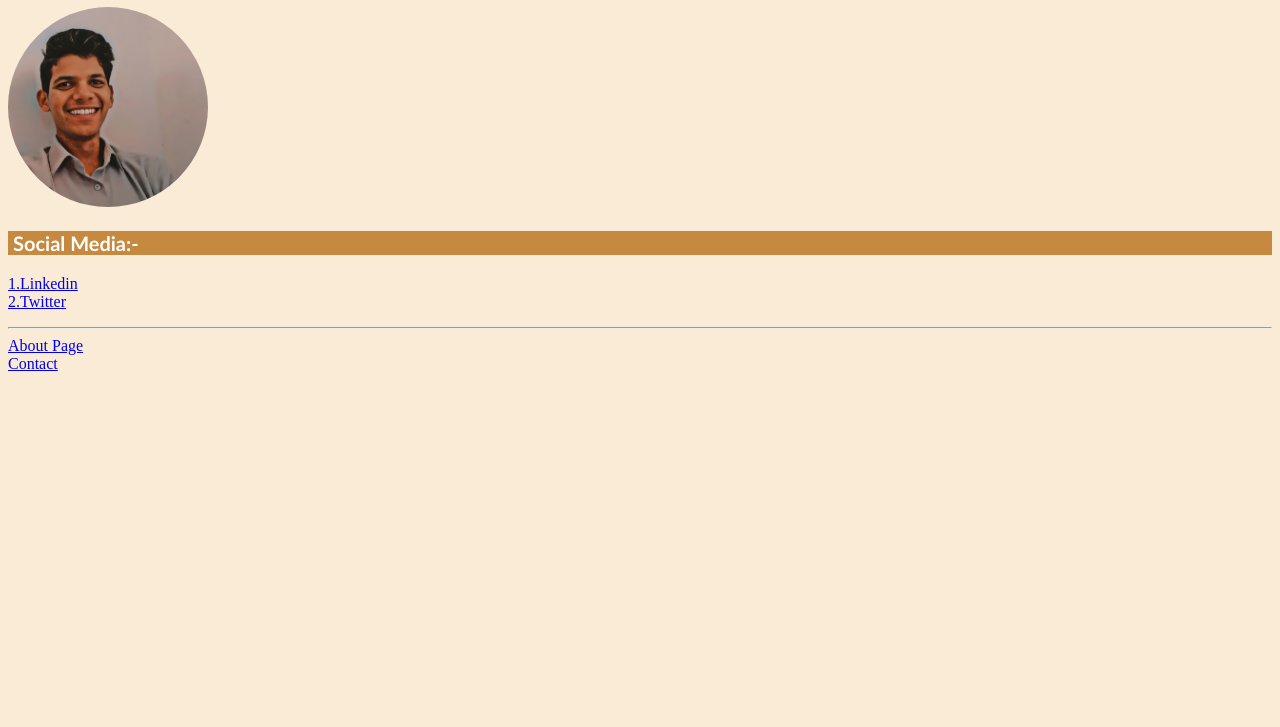
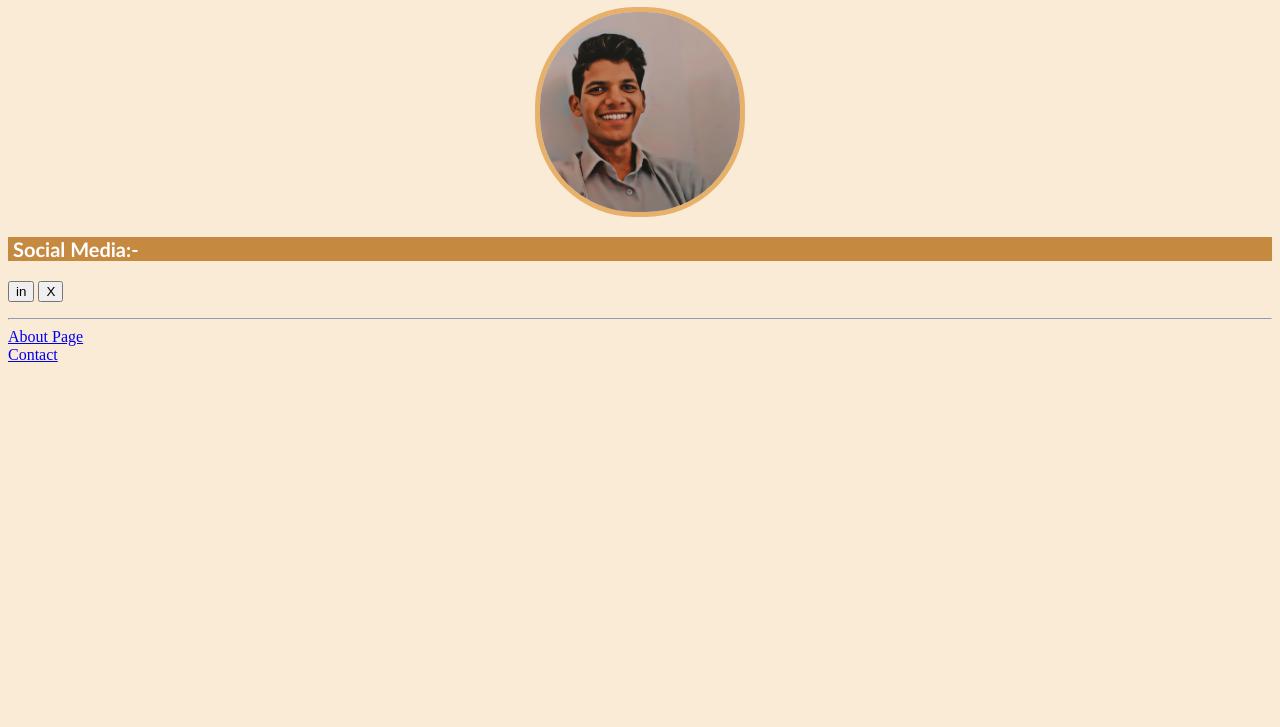
Before and after one commit to Surya-Chandra-Reddy/biopage, a plain HTML site: page index.html in a window 1280 px wide. Shown: the part 73-800 px from the top of the page. Drawn offline with Linux system fonts and the light colour scheme.

Commit message:
page updation

```diff
--- a/css/index_style.css
+++ b/css/index_style.css
@@ -9,14 +9,24 @@ body{
 }
 
 .profile{
-    border-color:#c58940;
-    border-radius: 100px;
+    display: flex;
+    width:100%;
+    height:300px;
+    justify-content: center;
+    align-items:center;
 }
 
 img{
+    display:flex;
     border-radius:100px;
+    width:200px;
+    border: 5px solid ;
+    border-color:rgb(231, 177, 107);
+    margin-left: auto;
+    margin-right:auto;
+}
 
-}
+
 
 #accounts{
     color: white;
--- a/index.html
+++ b/index.html
@@ -8,20 +8,28 @@
 </head>
 <body>
     <div id="name">
-        <h1>Venkata Surya Chandra Reddy Endla</h1>
+        <h1>VENKATA SURYA CHANDRA REDDY ENDLA</h1>
     </div>
 
     <div id="profile">
-        <img src="./images/Pic.jpg"
-        width="200"
-    >
+        <img src="./images/Pic.jpg">
     </div>
 
-    <h3 id="accounts">Social Media:-</h3>
-    <p>
-        <a href="https://www.linkedin.com/in/surya-chandra-reddy/">1.Linkedin</a><br>
-        <a href="https://twitter.com/surya_endla">2.Twitter</a>
+    <div class="desc">
+        <h3 id="accounts">Social Media:-</h3>
+    <p id="social-links">
+        <a href="https://www.linkedin.com/in/surya-chandra-reddy/">
+            <button class="linkedin-link">
+                in
+            </button></a>
+        <a  href="https://twitter.com/surya_endla">
+            <button class="twitter-link">
+                X
+            </button>
+        </a>
     </p>
+    </div>
+
     <hr>
     <a href="./webpages/about.html">About Page</a><br>
     <a href="./webpages/contact.html">Contact</a>
```
